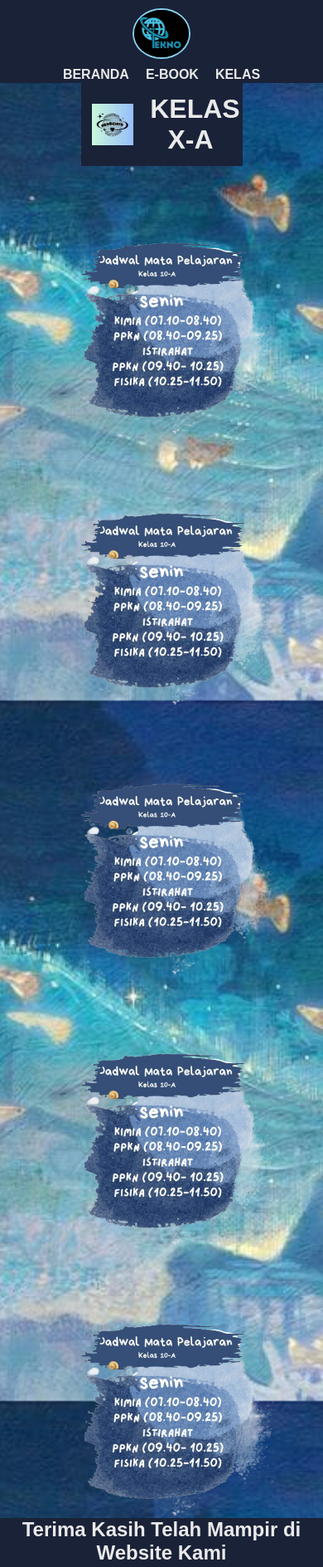
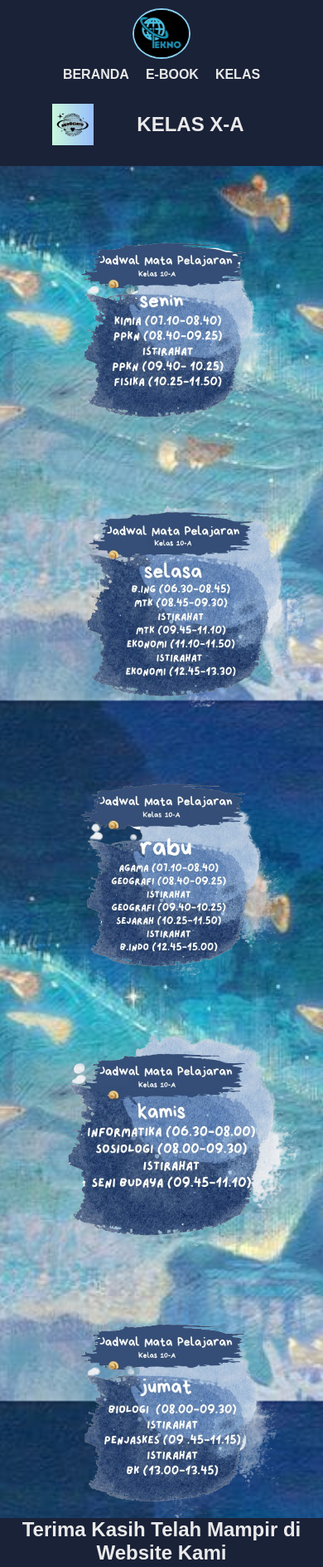
Before and after one commit to Hervol11/Mapel-Kelas10, a plain HTML site: page kelas10a.html in a window 390 px wide. Shown: the top 1888 px of the page at 83% size. Drawn offline with Linux system fonts and the light colour scheme; a web font is replaced by a local one.

Commit message:
Add files via upload

```diff
--- a/kelas10a.html
+++ b/kelas10a.html
@@ -64,28 +64,28 @@
       <div class="mapel-div">
         <img
           class="mapel-img kiri"
-          src="assets/gambar/10a/senin-removebg-preview.png"
+          src="assets/gambar/10a/selasa-removebg-preview (2).png"
           alt=""
         />
       </div>
       <div class="mapel-div">
         <img
           class="mapel-img"
-          src="assets/gambar/10a/senin-removebg-preview.png"
+          src="assets/gambar/10a/rabu-removebg-preview.png"
           alt=""
         />
       </div>
       <div class="mapel-div">
         <img
           class="mapel-img kiri"
-          src="assets/gambar/10a/senin-removebg-preview.png"
+          src="assets/gambar/10a/kamis-removebg-preview.png"
           alt=""
         />
       </div>
       <div class="mapel-div">
         <img
           class="mapel-img"
-          src="assets/gambar/10a/senin-removebg-preview.png"
+          src="assets/gambar/10a/jumat-removebg-preview.png"
           alt=""
         />
       </div>
--- a/style.css
+++ b/style.css
@@ -52,7 +52,7 @@ body {
   transform: rotate(360deg);
 }
 
-.div-nav{
+.div-nav {
   display: flex;
   justify-content: center;
   align-items: center;
@@ -60,7 +60,7 @@ body {
   padding-right: 20px;
 }
 
-.div-info{
+.div-info {
   display: flex;
   justify-content: center;
   align-items: center;
@@ -86,17 +86,16 @@ body {
   transition: all 0.1s ease-in-out;
 }
 
-.blk:hover{
+.blk:hover {
   color: skyblue;
 }
-
 
 .dropdown-content {
   display: none;
   position: absolute;
   background-color: #f9f9f9;
   min-width: 160px;
-  box-shadow: 0px 8px 16px 0px rgba(0,0,0,0.2);
+  box-shadow: 0px 8px 16px 0px rgba(0, 0, 0, 0.2);
   z-index: 1;
 }
 
@@ -140,7 +139,7 @@ li {
   transition: all 0.3s;
 }
 
-.nav-animation:hover{
+.nav-animation:hover {
   color: skyblue;
   transform: rotate(5deg);
 }
@@ -271,7 +270,8 @@ li:hover {
   align-items: center;
   top: 0;
   height: 100px;
-  width: 50%;
+  width: max-content;
+  padding: 20px;
 }
 
 .icon-judul {
@@ -336,8 +336,8 @@ li:hover {
   text-align: center;
 }
 
-.btn-link{
-  width:50%;
+.btn-link {
+  width: 50%;
 }
 
 .btn {
@@ -597,10 +597,10 @@ footer {
 
 .mapel-img {
   width: 550px;
-  transition: all .3s ease-in-out;
+  transition: all 0.3s ease-in-out;
 }
 
-.mapel-img:hover{
+.mapel-img:hover {
   width: 100%;
 }
 
@@ -613,7 +613,7 @@ footer {
   transition: all 0.3s ease-in-out;
 }
 
-.mapel-img2:hover{
+.mapel-img2:hover {
   transform: scale(1.1);
 }
 
@@ -626,7 +626,7 @@ footer {
 }
 
 .kelas-judul {
-  width: 50%;
+  width: max-content;
   display: flex;
   justify-content: center;
   align-items: center;
@@ -678,12 +678,12 @@ footer {
   transform: rotate(10deg);
 }
 
-a{
+a {
   text-decoration: none;
   color: white;
 }
 
-.kontak{
+.kontak {
   padding-top: 100px;
   width: 100%;
   height: 100vh;
@@ -692,18 +692,23 @@ a{
   background-size: cover;
   background-attachment: fixed;
   display: flex;
-    justify-content: center;
-    align-items: center;
-    text-align: center;
+  justify-content: center;
+  align-items: center;
+  text-align: center;
 }
 
-.kertas{
+.kertas {
   width: 60%;
   background-color: white;
   height: 90%;
 }
 
 @media screen and (max-width: 550px) {
+  .kelas-judul {
+    width: 100%;
+    font-size: 12px;
+  }
+
   .satu-buku {
     width: 100%;
   }
@@ -722,7 +727,7 @@ a{
   .mapel-img2:hover {
     opacity: 1;
   }
-  .div-nav{
+  .div-nav {
     width: 100%;
     display: flex;
     justify-content: center;
@@ -739,7 +744,7 @@ a{
     text-align: center;
   }
 
-  .div-info{
+  .div-info {
     width: 100%;
     display: flex;
     justify-content: center;
@@ -754,7 +759,6 @@ a{
     align-items: center;
     text-align: center;
   }
-
 
   .intro {
     font-size: small;
@@ -779,7 +783,7 @@ a{
 
   .profil {
     width: 100%;
-    opacity: 0.8;
+    background-color: rgba(36, 54, 86, 0.5);
   }
 
   .mapel-div {
@@ -791,12 +795,14 @@ a{
   .mapel-img {
     width: 100%;
   }
-  .mapel-img:hover{
+  .mapel-img:hover {
     transform: scale(1.2);
   }
 
   .tujuan {
+    width: 100%;
     height: 100px;
+    font-size: 12px;
   }
 
   .content-p {
@@ -823,7 +829,7 @@ a{
   .icon-img {
     width: 180px;
   }
-  .icon-img:hover{
+  .icon-img:hover {
     width: 210px;
   }
 
```
